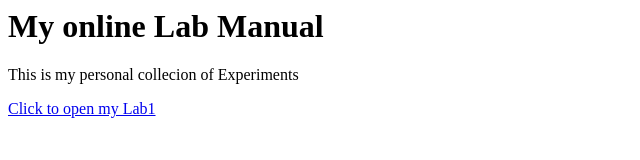
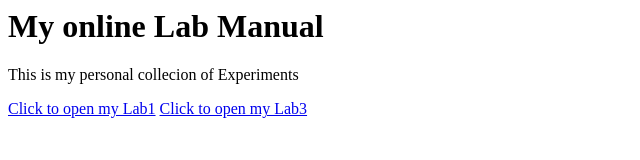
Before and after one commit to Abuzar7514/Abuzarlabmanualweb, a plain HTML site: page index.html in a window 1280 px wide. Shown: the whole page, without its empty margins (0-640 px from the left). Drawn offline with Linux system fonts and the light colour scheme.

Commit message:
Update index.html

```diff
--- a/index.html
+++ b/index.html
@@ -3,3 +3,4 @@
 <p>This is my personal collecion of Experiments</p>
 
 <a href="lab1.html">Click to open my Lab1</a>
+<a href="lab33.html">Click to open my Lab3</a>
```
